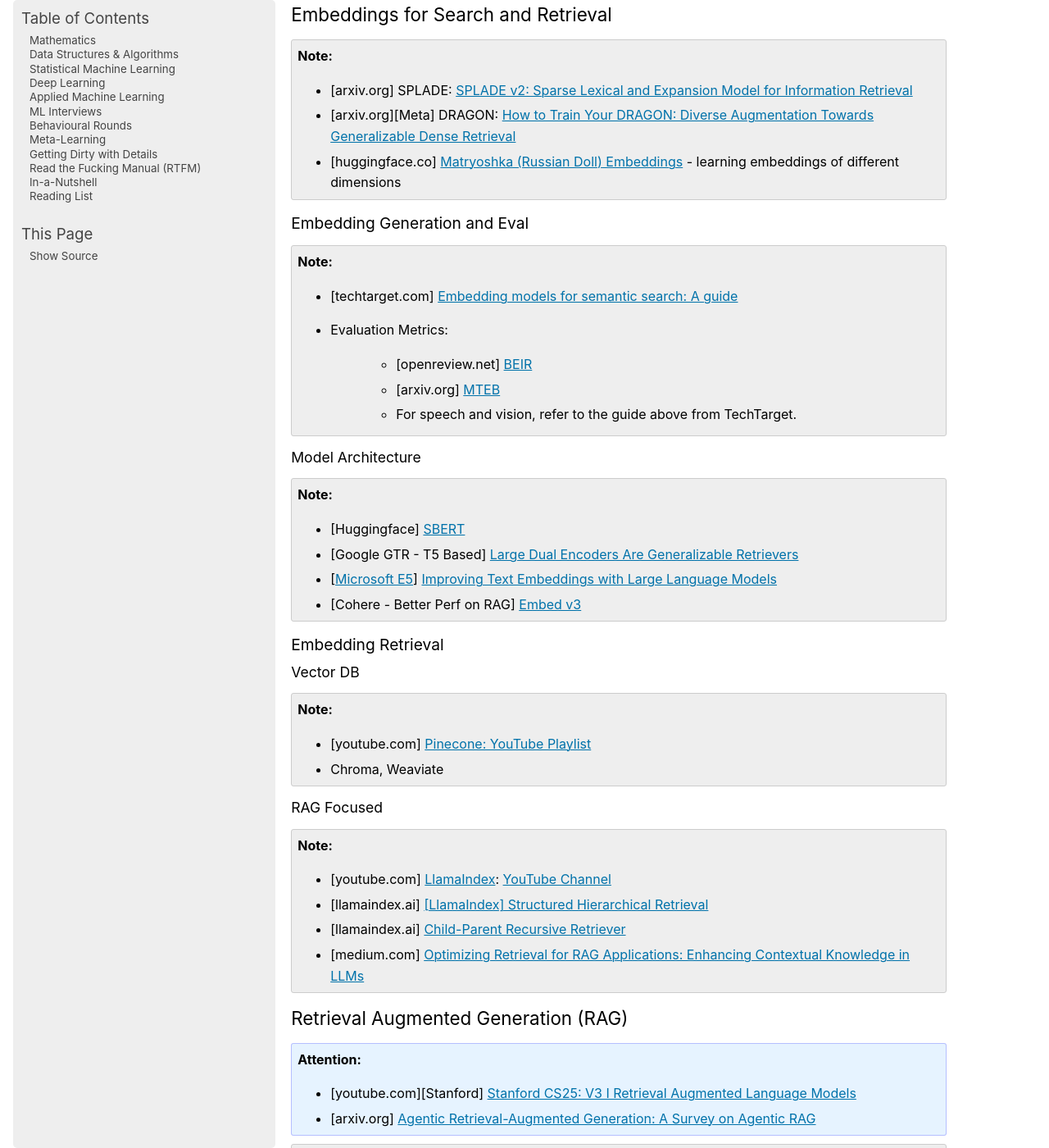
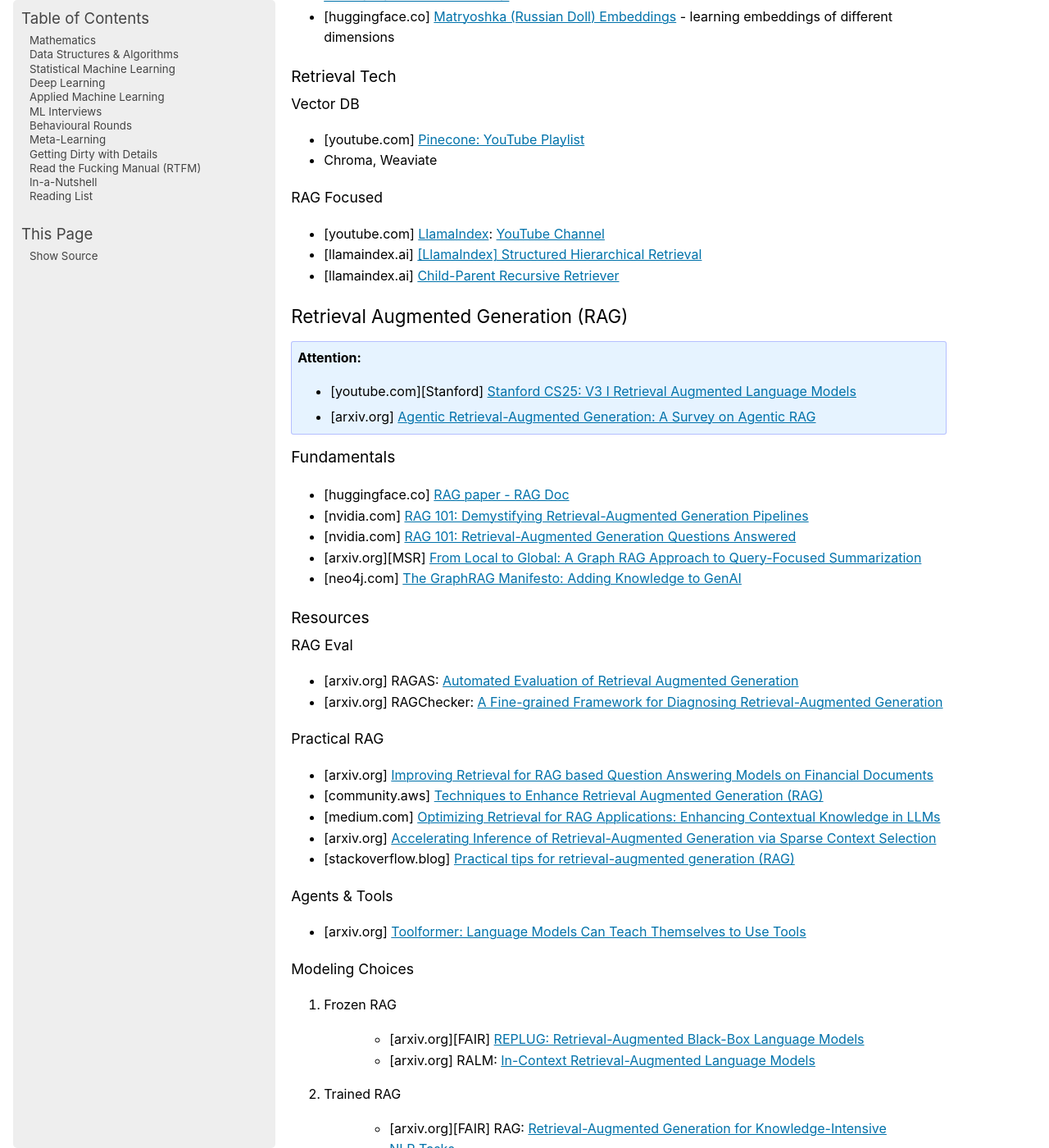
Before and after one commit to uselesstechjunks/leetcode, a Sphinx documentation site: the page built from docs/source/applied/methods/llm.rst, in a window 1280 px wide and 1400 px high, scrolled down 5195 px. Shown: the whole window at 82% size. Built offline with Sphinx 7.4.7, drawn with Linux system fonts in a browser that asks for light colours; pages that are not in the unit, such as notebooks, are missing from menus; some of the changed text lies outside the part shown.

Commit message:
Update llm.rst

```diff
--- a/docs/source/applied/methods/llm.rst
+++ b/docs/source/applied/methods/llm.rst
@@ -7,9 +7,19 @@ Large Language Models
    :backlinks: none
 
 *****************************************************************************************
+Evaluation
+*****************************************************************************************
+* [confident.ai] `LLM Evaluation Metrics: The Ultimate LLM Evaluation Guide <https://www.confident-ai.com/blog/llm-evaluation-metrics-everything-you-need-for-llm-evaluation>`_
+* [guardrailsai.com] `Guardrails AI Docs <https://www.guardrailsai.com/docs>`_
+* [arxiv.org] `The Responsible Foundation Model Development Cheatsheet: A Review of Tools & Resources <https://arxiv.org/abs/2406.16746>`_
+* [arxiv.org] MMLU - `Measuring Massive Multitask Language Understanding <https://arxiv.org/pdf/2009.03300>`_
+* [arxiv.org] OpenQA - `Retrieving and Reading: A Comprehensive Survey on Open-domain Question Answering <https://arxiv.org/pdf/2101.00774>`_
+* [confident.ai] `DeepEval <https://docs.confident-ai.com/docs/getting-started>`_
+
+*****************************************************************************************
 Training
 *****************************************************************************************
-Practical
+Engineering
 =========================================================================================
 Scaling Large Models
 -----------------------------------------------------------------------------------------
@@ -49,57 +59,34 @@ Tools
 	* [spaCy] `Library for NLU/IE Tasks <https://spacy.io/usage/spacy-101>`_, `LLM-variants <https://spacy.io/usage/large-language-models>`_
 	* [tinkerd.net] `Distributed Training and DeepSpeed <https://tinkerd.net/blog/machine-learning/distributed-training/>`_
 
-Evaluation
+Objectives
+=========================================================================================
+Pretraining
 -----------------------------------------------------------------------------------------
-.. important::
-	* [confident.ai] `LLM Evaluation Metrics: The Ultimate LLM Evaluation Guide <https://www.confident-ai.com/blog/llm-evaluation-metrics-everything-you-need-for-llm-evaluation>`_
-	* [guardrailsai.com] `Guardrails AI Docs <https://www.guardrailsai.com/docs>`_
-	* [arxiv.org] `The Responsible Foundation Model Development Cheatsheet: A Review of Tools & Resources <https://arxiv.org/abs/2406.16746>`_
-
-Pretraining
-=========================================================================================
-.. note::
-	* Improving Language Understanding by Generative Pre-Training
-	* Universal Language Model Fine-tuning for Text Classification
+* Improving Language Understanding by Generative Pre-Training
+* Universal Language Model Fine-tuning for Text Classification
 
 Domain-Adaptation
-=========================================================================================
-.. note::
-	* SoDA
-	* [arxiv.org] `LIMO: Less is More for Reasoning <https://arxiv.org/abs/2502.03387>`_
+-----------------------------------------------------------------------------------------
+* SoDA
+* [arxiv.org] `LIMO: Less is More for Reasoning <https://arxiv.org/abs/2502.03387>`_
 
 Supervised Fine-Tuning (SFT)
-=========================================================================================
+-----------------------------------------------------------------------------------------
 Reinforcement Learning with Human Feedback (RLHF)/Proximal Policy Optimisation (PPO)
-========================================================================================
-.. note::
-	* [github.io] `The 37 Implementation Details of Proximal Policy Optimization <https://iclr-blog-track.github.io/2022/03/25/ppo-implementation-details/>`_
-	* [arxiv.org] `SFT Memorizes, RL Generalizes: A Comparative Study of Foundation Model Post-training <https://arxiv.org/abs/2501.17161v1>`_
+-----------------------------------------------------------------------------------------
+* [github.io] `The 37 Implementation Details of Proximal Policy Optimization <https://iclr-blog-track.github.io/2022/03/25/ppo-implementation-details/>`_
+* [arxiv.org] `SFT Memorizes, RL Generalizes: A Comparative Study of Foundation Model Post-training <https://arxiv.org/abs/2501.17161v1>`_
 
 Direct Preference Optimisation (DPO)
-=========================================================================================
+-----------------------------------------------------------------------------------------
 Reinforcement Fine-Tuning (RFT)
-=========================================================================================
-.. note::
-	* [philschmid.de] `Bite: How Deepseek R1 was trained <https://www.philschmid.de/deepseek-r1>`_
-	* [arxiv.org] `DeepSeekMath: Pushing the Limits of Mathematical Reasoning in Open Language Models <https://arxiv.org/abs/2402.03300>`_
-	* [predibase.com] `How Reinforcement Learning Beats Supervised Fine-Tuning When Data is Scarce <https://predibase.com/blog/how-reinforcement-learning-beats-supervised-fine-tuning-when-data-is-scarce>`_
+-----------------------------------------------------------------------------------------
+* [philschmid.de] `Bite: How Deepseek R1 was trained <https://www.philschmid.de/deepseek-r1>`_
+* [arxiv.org] `DeepSeekMath: Pushing the Limits of Mathematical Reasoning in Open Language Models <https://arxiv.org/abs/2402.03300>`_
+* [predibase.com] `How Reinforcement Learning Beats Supervised Fine-Tuning When Data is Scarce <https://predibase.com/blog/how-reinforcement-learning-beats-supervised-fine-tuning-when-data-is-scarce>`_
 
-*****************************************************************************************
-Special Techniques
-*****************************************************************************************
-Low-Rank Approximations (LoRA)
-=========================================================================================
-.. note::
-	* [tinkerd.net] `Language Model Fine-Tuning with LoRA <https://tinkerd.net/blog/machine-learning/lora/>`_
-
-MoE
-=========================================================================================
-.. note::
-	* [tinkerd.net] `Mixture of Experts Pattern for Transformer Models <https://tinkerd.net/blog/machine-learning/mixture-of-experts/>`_
-	* Mixtral
-
-Long Context
+Long Context LLMs
 =========================================================================================
 .. csv-table::
 	:header: "Category","Model","Max sequence length"
@@ -149,65 +136,68 @@ Pruning
 -----------------------------------------------------------------------------------------
 * LazyLLM: Dynamic Token Pruning for Efficient Long Context LLM Inference
 
+Special Techniques
+=========================================================================================
+Low-Rank Approximations (LoRA)
+-----------------------------------------------------------------------------------------
+* [tinkerd.net] `Language Model Fine-Tuning with LoRA <https://tinkerd.net/blog/machine-learning/lora/>`_
+
+Mixture of Experts
+-----------------------------------------------------------------------------------------
+* [tinkerd.net] `Mixture of Experts Pattern for Transformer Models <https://tinkerd.net/blog/machine-learning/mixture-of-experts/>`_
+* Mixtral
+
 Resources
 =========================================================================================
-.. note::
-	* `OpenAI Docs <https://platform.openai.com/docs/overview>`_
-	* `[HN] You probably don’t need to fine-tune an LLM <https://news.ycombinator.com/item?id=37174850>`_
-	* `[Ask HN] Most efficient way to fine-tune an LLM in 2024? <https://news.ycombinator.com/item?id=39934480>`_
-	* `[HN] Finetuning Large Language Models <https://news.ycombinator.com/item?id=35666201>`_
+* `OpenAI Docs <https://platform.openai.com/docs/overview>`_
+* `[HN] You probably don’t need to fine-tune an LLM <https://news.ycombinator.com/item?id=37174850>`_
+* `[Ask HN] Most efficient way to fine-tune an LLM in 2024? <https://news.ycombinator.com/item?id=39934480>`_
+* `[HN] Finetuning Large Language Models <https://news.ycombinator.com/item?id=35666201>`_
 
-		* `[magazine.sebastianraschka.com] Finetuning Large Language Models <https://magazine.sebastianraschka.com/p/finetuning-large-language-models>`_
-	* `[Github] LLM Course <https://github.com/mlabonne/llm-course>`_
+	* `[magazine.sebastianraschka.com] Finetuning Large Language Models <https://magazine.sebastianraschka.com/p/finetuning-large-language-models>`_
+* `[Github] LLM Course <https://github.com/mlabonne/llm-course>`_
 
 *****************************************************************************************
 Applied LLMs
 *****************************************************************************************
 In Context Learning (ICL)
 =========================================================================================
-.. note::
-	* [aclanthology.org] `Diverse Demonstrations Improve In-context Compositional Generalization <https://aclanthology.org/2023.acl-long.78.pdf>`_
+Example Selection
+-----------------------------------------------------------------------------------------
+* [aclanthology.org] `Diverse Demonstrations Improve In-context Compositional Generalization <https://aclanthology.org/2023.acl-long.78.pdf>`_
 
-Embeddings for Search and Retrieval
+Embeddings for Retrieval
 =========================================================================================
-.. note::
-	* [arxiv.org] SPLADE: `SPLADE v2: Sparse Lexical and Expansion Model for Information Retrieval <https://arxiv.org/pdf/2109.10086>`_
-	* [arxiv.org][Meta] DRAGON: `How to Train Your DRAGON: Diverse Augmentation Towards Generalizable Dense Retrieval <https://arxiv.org/pdf/2302.07452>`_
-	* [huggingface.co] `Matryoshka (Russian Doll) Embeddings <https://huggingface.co/blog/matryoshka>`_ - learning embeddings of different dimensions
+* [techtarget.com] `Embedding models for semantic search: A guide <https://www.techtarget.com/searchenterpriseai/tip/Embedding-models-for-semantic-search-A-guide>`_
 
-Embedding Generation and Eval
+Evaluation for Retrieval
 -----------------------------------------------------------------------------------------
-.. note::
-	* [techtarget.com] `Embedding models for semantic search: A guide <https://www.techtarget.com/searchenterpriseai/tip/Embedding-models-for-semantic-search-A-guide>`_
-	* Evaluation Metrics:
-
-		* [openreview.net] `BEIR <https://openreview.net/pdf?id=wCu6T5xFjeJ>`_
-		* [arxiv.org] `MTEB <https://arxiv.org/pdf/2210.07316>`_
-		* For speech and vision, refer to the guide above from TechTarget.
+* [openreview.net] `BEIR <https://openreview.net/pdf?id=wCu6T5xFjeJ>`_
+* [arxiv.org] `MTEB <https://arxiv.org/pdf/2210.07316>`_
+* For speech and vision, refer to the guide above from TechTarget.
 
 Model Architecture
-^^^^^^^^^^^^^^^^^^^^^^^^^^^^^^^^^^^^^^^^^^^^^^^^^^^^^^^^^^^^^^^^^^^^^^^^^^^^^^^^^^^^^^^^^
-.. note::
-	* [Huggingface] `SBERT <https://sbert.net/docs/sentence_transformer/pretrained_models.html>`_
-	* [Google GTR - T5 Based] `Large Dual Encoders Are Generalizable Retrievers <https://arxiv.org/pdf/2112.07899>`_
-	* [`Microsoft E5 <https://github.com/microsoft/unilm/tree/master/e5>`_] `Improving Text Embeddings with Large Language Models <https://arxiv.org/pdf/2401.00368>`_
-	* [Cohere - Better Perf on RAG] `Embed v3 <https://cohere.com/blog/introducing-embed-v3>`_
+-----------------------------------------------------------------------------------------
+* [sbert.net] `SBERT <https://sbert.net/docs/sentence_transformer/pretrained_models.html>`_
+* [arxiv.org][Google GTR - T5 Based] `Large Dual Encoders Are Generalizable Retrievers <https://arxiv.org/pdf/2112.07899>`_
+* [arxiv.org][`Microsoft E5 <https://github.com/microsoft/unilm/tree/master/e5>`_] `Improving Text Embeddings with Large Language Models <https://arxiv.org/pdf/2401.00368>`_
+* [cohere.com][Cohere - Better Perf on RAG] `Embed v3 <https://cohere.com/blog/introducing-embed-v3>`_
+* [arxiv.org] SPLADE: `SPLADE v2: Sparse Lexical and Expansion Model for Information Retrieval <https://arxiv.org/pdf/2109.10086>`_
+* [arxiv.org][Meta] DRAGON: `How to Train Your DRAGON: Diverse Augmentation Towards Generalizable Dense Retrieval <https://arxiv.org/pdf/2302.07452>`_
+* [huggingface.co] `Matryoshka (Russian Doll) Embeddings <https://huggingface.co/blog/matryoshka>`_ - learning embeddings of different dimensions
 
-Embedding Retrieval
+Retrieval Tech
 -----------------------------------------------------------------------------------------
 Vector DB
 ^^^^^^^^^^^^^^^^^^^^^^^^^^^^^^^^^^^^^^^^^^^^^^^^^^^^^^^^^^^^^^^^^^^^^^^^^^^^^^^^^^^^^^^^^
-.. note::
-	* [youtube.com] `Pinecone: YouTube Playlist <https://youtube.com/playlist?list=PLRLVhGQeJDTLiw-ZJpgUtZW-bseS2gq9-&si=UBRFgChTmNnddLAt>`_
-	* Chroma, Weaviate
+* [youtube.com] `Pinecone: YouTube Playlist <https://youtube.com/playlist?list=PLRLVhGQeJDTLiw-ZJpgUtZW-bseS2gq9-&si=UBRFgChTmNnddLAt>`_
+* Chroma, Weaviate
 
 RAG Focused
 ^^^^^^^^^^^^^^^^^^^^^^^^^^^^^^^^^^^^^^^^^^^^^^^^^^^^^^^^^^^^^^^^^^^^^^^^^^^^^^^^^^^^^^^^^
-.. note::
-	* [youtube.com] `LlamaIndex <https://www.llamaindex.ai/>`_: `YouTube Channel <https://www.youtube.com/@LlamaIndex>`_
-	* [llamaindex.ai] `[LlamaIndex] Structured Hierarchical Retrieval <https://docs.llamaindex.ai/en/stable/examples/query_engine/multi_doc_auto_retrieval/multi_doc_auto_retrieval/#structured-hierarchical-retrieval>`_
-	* [llamaindex.ai] `Child-Parent Recursive Retriever <https://docs.llamaindex.ai/en/stable/examples/retrievers/recursive_retriever_nodes/>`_
-	* [medium.com] `Optimizing Retrieval for RAG Applications: Enhancing Contextual Knowledge in LLMs <https://dxiaochuan.medium.com/optimizing-retrieval-for-rag-applications-enhancing-contextual-knowledge-in-llms-79ebcafe5f6e>`_
+* [youtube.com] `LlamaIndex <https://www.llamaindex.ai/>`_: `YouTube Channel <https://www.youtube.com/@LlamaIndex>`_
+* [llamaindex.ai] `[LlamaIndex] Structured Hierarchical Retrieval <https://docs.llamaindex.ai/en/stable/examples/query_engine/multi_doc_auto_retrieval/multi_doc_auto_retrieval/#structured-hierarchical-retrieval>`_
+* [llamaindex.ai] `Child-Parent Recursive Retriever <https://docs.llamaindex.ai/en/stable/examples/retrievers/recursive_retriever_nodes/>`_
 
 Retrieval Augmented Generation (RAG)
 =========================================================================================
@@ -215,24 +205,42 @@ Retrieval Augmented Generation (RAG)
 	* [youtube.com][Stanford] `Stanford CS25: V3 I Retrieval Augmented Language Models <https://www.youtube.com/watch?v=mE7IDf2SmJg>`_
 	* [arxiv.org] `Agentic Retrieval-Augmented Generation: A Survey on Agentic RAG <https://arxiv.org/abs/2501.09136>`_
 
-.. note::
-	* [Huggingface] `RAG paper - RAG Doc <https://huggingface.co/docs/transformers/main/en/model_doc/rag#rag>`_
-	* [nvidia.com] `RAG 101: Demystifying Retrieval-Augmented Generation Pipelines <https://resources.nvidia.com/en-us-ai-large-language-models/demystifying-rag-blog>`_
-	* [nvidia.com] `RAG 101: Retrieval-Augmented Generation Questions Answered <https://developer.nvidia.com/blog/rag-101-retrieval-augmented-generation-questions-answered/>`_
-	* [arxiv.org][MSR] `From Local to Global: A Graph RAG Approach to Query-Focused Summarization <https://arxiv.org/pdf/2404.16130>`_
-	* [neo4j.com] `The GraphRAG Manifesto: Adding Knowledge to GenAI <https://neo4j.com/blog/graphrag-manifesto/>`_
+Fundamentals
+-----------------------------------------------------------------------------------------
+* [huggingface.co] `RAG paper - RAG Doc <https://huggingface.co/docs/transformers/main/en/model_doc/rag#rag>`_
+* [nvidia.com] `RAG 101: Demystifying Retrieval-Augmented Generation Pipelines <https://resources.nvidia.com/en-us-ai-large-language-models/demystifying-rag-blog>`_
+* [nvidia.com] `RAG 101: Retrieval-Augmented Generation Questions Answered <https://developer.nvidia.com/blog/rag-101-retrieval-augmented-generation-questions-answered/>`_
+* [arxiv.org][MSR] `From Local to Global: A Graph RAG Approach to Query-Focused Summarization <https://arxiv.org/pdf/2404.16130>`_
+* [neo4j.com] `The GraphRAG Manifesto: Adding Knowledge to GenAI <https://neo4j.com/blog/graphrag-manifesto/>`_
 
 Resources
 -----------------------------------------------------------------------------------------
-Frozen RAG
+RAG Eval
 ^^^^^^^^^^^^^^^^^^^^^^^^^^^^^^^^^^^^^^^^^^^^^^^^^^^^^^^^^^^^^^^^^^^^^^^^^^^^^^^^^^^^^^^^^
-.. note::
+* [arxiv.org] RAGAS: `Automated Evaluation of Retrieval Augmented Generation <https://arxiv.org/abs/2309.15217>`_
+* [arxiv.org] RAGChecker: `A Fine-grained Framework for Diagnosing Retrieval-Augmented Generation <https://arxiv.org/abs/2408.08067>`_
+
+Practical RAG
+^^^^^^^^^^^^^^^^^^^^^^^^^^^^^^^^^^^^^^^^^^^^^^^^^^^^^^^^^^^^^^^^^^^^^^^^^^^^^^^^^^^^^^^^^
+* [arxiv.org] `Improving Retrieval for RAG based Question Answering Models on Financial Documents <https://arxiv.org/pdf/2404.07221>`_
+* [community.aws] `Techniques to Enhance Retrieval Augmented Generation (RAG) <https://community.aws/content/2gp2m3BJcl9mSMWT6njCIQNiz0e/techniques-to-enhance-retrieval-augmented-generation-rag?lang=en>`_
+* [medium.com] `Optimizing Retrieval for RAG Applications: Enhancing Contextual Knowledge in LLMs <https://dxiaochuan.medium.com/optimizing-retrieval-for-rag-applications-enhancing-contextual-knowledge-in-llms-79ebcafe5f6e>`_
+* [arxiv.org] `Accelerating Inference of Retrieval-Augmented Generation via Sparse Context Selection <https://arxiv.org/abs/2405.16178>`_
+* [stackoverflow.blog] `Practical tips for retrieval-augmented generation (RAG) <https://stackoverflow.blog/2024/08/15/practical-tips-for-retrieval-augmented-generation-rag/>`_
+
+Agents & Tools
+^^^^^^^^^^^^^^^^^^^^^^^^^^^^^^^^^^^^^^^^^^^^^^^^^^^^^^^^^^^^^^^^^^^^^^^^^^^^^^^^^^^^^^^^^
+* [arxiv.org] `Toolformer: Language Models Can Teach Themselves to Use Tools <https://arxiv.org/pdf/2302.04761>`_
+
+Modeling Choices
+^^^^^^^^^^^^^^^^^^^^^^^^^^^^^^^^^^^^^^^^^^^^^^^^^^^^^^^^^^^^^^^^^^^^^^^^^^^^^^^^^^^^^^^^^
+#. Frozen RAG
+
 	* [arxiv.org][FAIR] `REPLUG: Retrieval-Augmented Black-Box Language Models <https://arxiv.org/pdf/2301.12652>`_
 	* [arxiv.org] RALM: `In-Context Retrieval-Augmented Language Models <https://arxiv.org/pdf/2302.00083>`_
 
-Trained RAG
-^^^^^^^^^^^^^^^^^^^^^^^^^^^^^^^^^^^^^^^^^^^^^^^^^^^^^^^^^^^^^^^^^^^^^^^^^^^^^^^^^^^^^^^^^
-.. note::
+#. Trained RAG
+
 	* [arxiv.org][FAIR] RAG: `Retrieval-Augmented Generation for Knowledge-Intensive NLP Tasks <https://arxiv.org/pdf/2005.11401>`_
 	* [arxiv.org][FAIR] FiD: `Leveraging Passage Retrieval with Generative Models for Open Domain Question Answering <https://arxiv.org/pdf/2007.01282>`_
 	* [arxiv.org][FAIR] Atlas: `Few-shot Learning with Retrieval Augmented Language Models <https://arxiv.org/pdf/2208.03299>`_
@@ -254,17 +262,15 @@ Trained RAG
 		* [arxiv.org] `Improving the Domain Adaptation of Retrieval Augmented Generation (RAG) Models for Open Domain Question Answering <https://arxiv.org/pdf/2210.02627v1>`_
 		* [arxiv.org] `FINE-TUNE THE ENTIRE RAG ARCHITECTURE (INCLUDING DPR RETRIEVER) FOR QUESTION-ANSWERING <https://arxiv.org/pdf/2106.11517v1>`_
 
-Tech Stack
+RAG Pipelines
 ^^^^^^^^^^^^^^^^^^^^^^^^^^^^^^^^^^^^^^^^^^^^^^^^^^^^^^^^^^^^^^^^^^^^^^^^^^^^^^^^^^^^^^^^^
-.. note::
-	* [arxiv.org] `Accelerating Inference of Retrieval-Augmented Generation via Sparse Context Selection <https://arxiv.org/abs/2405.16178>`_
-	* [llamaindex.ai] `RAG pipeline with Llama3 <https://docs.llamaindex.ai/en/stable/examples/cookbooks/llama3_cookbook/#lets-build-rag-pipeline-with-llama3>`_
-	* [huggingface.co] `Simple RAG for GitHub issues using Hugging Face Zephyr and LangChain <https://huggingface.co/learn/cookbook/en/rag_zephyr_langchain>`_
-	* [huggingface.co] `Advanced RAG on Hugging Face documentation using LangChain <https://huggingface.co/learn/cookbook/en/advanced_rag>`_
-	* [huggingface.co] `RAG Evaluation <https://huggingface.co/learn/cookbook/en/rag_evaluation>`_
-	* [huggingface.co] `Building A RAG Ebook “Librarian” Using LlamaIndex <https://huggingface.co/learn/cookbook/en/rag_llamaindex_librarian>`_
+* [llamaindex.ai] `RAG pipeline with Llama3 <https://docs.llamaindex.ai/en/stable/examples/cookbooks/llama3_cookbook/#lets-build-rag-pipeline-with-llama3>`_
+* [huggingface.co] `Simple RAG for GitHub issues using Hugging Face Zephyr and LangChain <https://huggingface.co/learn/cookbook/en/rag_zephyr_langchain>`_
+* [huggingface.co] `Advanced RAG on Hugging Face documentation using LangChain <https://huggingface.co/learn/cookbook/en/advanced_rag>`_
+* [huggingface.co] `RAG Evaluation <https://huggingface.co/learn/cookbook/en/rag_evaluation>`_
+* [huggingface.co] `Building A RAG Ebook “Librarian” Using LlamaIndex <https://huggingface.co/learn/cookbook/en/rag_llamaindex_librarian>`_
 
-RAG Key Paper Summary
+Notes: Modeling
 =========================================================================================
 .. note::
 	* x = query
@@ -388,42 +396,29 @@ Graph RAG
 			- Diversity (provision of differing viewpoints or angles on the question posed)
 			- Selfcheckgpt
 
-LLM vs LC
------------------------------------------------------------------------------------------
-.. important::
-	- RAG FTW: Xu et al (NVDA): RETRIEVAL MEETS LONG CONTEXT LARGE LANGUAGE MODELS (Jan 2024)
+Notes: RAG vs Long Context
+=========================================================================================
+- RAG FTW: Xu et al (NVDA): RETRIEVAL MEETS LONG CONTEXT LARGE LANGUAGE MODELS (Jan 2024)
 
-		- Compares between 4k+RAG and 16k/32k LC finetuned with rope trick with 40B+ models
-		- Scroll and long bench
-	- LC FTW: Li et al (DM): Retrieval Augmented Generation or Long-Context LLMs? A Comprehensive Study and Hybrid Approach (Jul 2024)
+	- Compares between 4k+RAG and 16k/32k LC finetuned with rope trick with 40B+ models
+	- Scroll and long bench
+- LC FTW: Li et al (DM): Retrieval Augmented Generation or Long-Context LLMs? A Comprehensive Study and Hybrid Approach (Jul 2024)
 
-		- Systematized the eval framework using infty-bench EN.QA (~150k) and EN.MC (~142k) and 7 datasets from long-bench (<20k)
-		- 60% of the cases RAG and LC agrees (even makes the same mistakes)
-		- Cases where RAG fails
+	- Systematized the eval framework using infty-bench EN.QA (~150k) and EN.MC (~142k) and 7 datasets from long-bench (<20k)
+	- 60% of the cases RAG and LC agrees (even makes the same mistakes)
+	- Cases where RAG fails
 
-			(a) multi-hop retrieval
-			(b) general query where semantic similarity doesn't make sense
-			(c) long and complex query
-			(d) implicit query requiring a holistic view of the context
-		- Key contribution: Proposes self-reflectory approach with RAG first with an option to respond "unanswerable", then LC
-	- RAG FTW: Wu et al (NVDA): In Defense of RAG in the Era of Long-Context Language Models (Sep 2024)
+		(a) multi-hop retrieval
+		(b) general query where semantic similarity doesn't make sense
+		(c) long and complex query
+		(d) implicit query requiring a holistic view of the context
+	- Key contribution: Proposes self-reflectory approach with RAG first with an option to respond "unanswerable", then LC
+- RAG FTW: Wu et al (NVDA): In Defense of RAG in the Era of Long-Context Language Models (Sep 2024)
 
-		- Same eval method as the above
-		- Key contribution: keep the chunks in the same order as they appear in the original text instead of ordering them based on sim measure
+	- Same eval method as the above
+	- Key contribution: keep the chunks in the same order as they appear in the original text instead of ordering them based on sim measure
 
-LM Eval
-^^^^^^^^^^^^^^^^^^^^^^^^^^^^^^^^^^^^^^^^^^^^^^^^^^^^^^^^^^^^^^^^^^^^^^^^^^^^^^^^^^^^^^^^^
-.. note::
-	* [arxiv.org] MMLU - `Measuring Massive Multitask Language Understanding <https://arxiv.org/pdf/2009.03300>`_
-	* [arxiv.org] OpenQA - `Retrieving and Reading: A Comprehensive Survey on Open-domain Question Answering <https://arxiv.org/pdf/2101.00774>`_
-	* [arxiv.org] RAGAS: `Automated Evaluation of Retrieval Augmented Generation <https://arxiv.org/abs/2309.15217>`_
-	* [arxiv.org] RAGChecker: `A Fine-grained Framework for Diagnosing Retrieval-Augmented Generation <https://arxiv.org/abs/2408.08067>`_
-	* [confident.ai] `DeepEval <https://docs.confident-ai.com/docs/getting-started>`_
-
-.. seealso::
-	* [arxiv.org] `Toolformer: Language Models Can Teach Themselves to Use Tools <https://arxiv.org/pdf/2302.04761>`_
-
-LLM and KG
+Notes: LLM and KG
 =========================================================================================
 .. seealso::
 	* Unifying Large Language Models and Knowledge Graphs: A Roadmap
```
Also changed, not shown: other parts of docs/source/applied/methods/llm.rst (+3 -1 lines).
